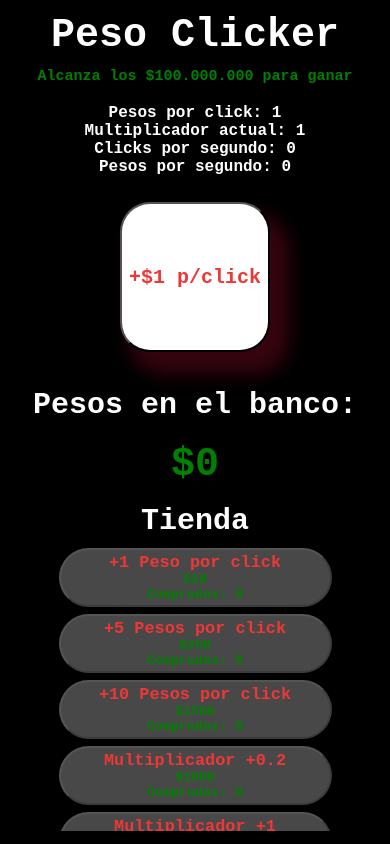
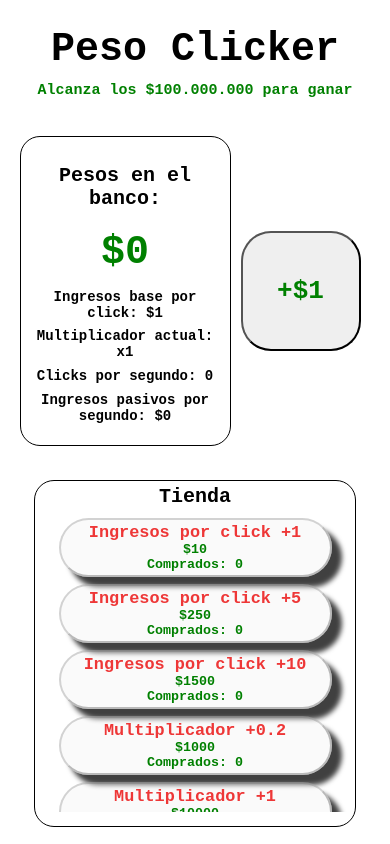
Before and after one commit to markmysler/PesoClicker, a plain HTML site: page index.html in a window 390 px wide. Drawn offline with Linux system fonts and the light colour scheme.

Commit message:
Mejoras de diseño y cambios varios

```diff
--- a/css/style.css
+++ b/css/style.css
@@ -8,9 +8,22 @@
 body {
     display: flex;
     flex-direction: column;
+    align-items: center;
     height: 100vh;
     justify-content: space-around;
-    background-color: black;
+}
+
+.dashboard {
+    display: flex;
+    align-items: center;
+    justify-content: space-evenly;
+    width: 80vw;
+}
+
+.caja-izquierda {
+    border: 1px solid black;
+    border-radius: 20px;
+    padding: 2%;
 }
 
 #banco {
@@ -31,17 +44,18 @@ body {
 h1 {
     padding: 10px;
     font-size: 40px;
-    color: white;
 }
-h2{
+
+h2 {
     font-size: 15px;
     padding-bottom: 1%;
     color: green;
     font-weight: bold;
 }
+
 h3 {
     font-size: 30px;
-    color: white;
+
 }
 
 #plus-click {
@@ -50,12 +64,8 @@ h3 {
     border-radius: 30px;
     margin: 10px;
     font-size: 20px;
-    -webkit-box-shadow: 14px 17px 18px 5px rgba(79, 6, 20, 0.68);
-    -moz-box-shadow: 14px 17px 18px 5px rgba(79, 6, 20, 0.68);
-    box-shadow: 14px 17px 18px 5px rgba(79, 6, 20, 0.68);
-    color: rgb(238, 55, 55);
+    color: green;
     font-weight: bold;
-    background-color:white
 }
 
 #objetos-tienda {
@@ -77,30 +87,70 @@ h3 {
     box-shadow: 10px 10px 5px 0px rgba(0, 0, 0, 0.75);
 
 }
-.objeto-tienda h4{
+
+.objeto-tienda h4 {
     color: rgb(238, 55, 55);
     font-size: 2vh;
 }
-.objeto-tienda p{
+
+.objeto-tienda p {
     color: green;
     font-weight: bold;
 }
+
 #tienda {
     height: 40vh;
+    width: 80vw;
     border-radius: 20px;
     display: flex;
     flex-direction: column;
     justify-content: space-evenly;
+    border: 1px solid black;
+    border-radius: 20px;
+    padding: 1%;
 }
 
-button:hover{
+button:hover {
     border: 1px solid yellow;
 }
 
-#suma-multiplicador{
-    color: white;
+#suma-multiplicador {
     border-radius: 20px;
     gap: 10px;
     padding: 10px 0px;
     font-weight: bold;
 }
+
+@media only screen and (max-width: 550px) {
+    h3 {
+        font-size: 20px;
+    }
+
+    #suma-multiplicador p {
+        font-size: 14px;
+        padding: 2%;
+    }
+
+    #plus-click {
+        min-height: 120px;
+        min-width: 120px;
+        font-size: 26px;
+    }
+    .dashboard {
+        width: 90vw;
+    }
+}
+@media only screen and (max-width: 370px) {
+    .objeto-tienda h4{
+        font-size: 15px;
+    }
+    #banco{
+        font-size: 30px;
+    }
+    #banco-clicks h3 {
+        padding: 10px 0px;
+    }
+    #banco-clicks{
+        min-height: 100px;
+    }
+}
--- a/index.html
+++ b/index.html
@@ -1,34 +1,45 @@
 <!DOCTYPE html>
 <html lang="en">
+
 <head>
     <meta charset="UTF-8">
     <meta http-equiv="X-UA-Compatible" content="IE=edge">
     <meta name="viewport" content="width=device-width, initial-scale=1.0">
-    <title>Document</title>
+    <title>Clicker</title>
     <link rel="stylesheet" href="css/style.css">
 </head>
+
 <body>
     <div class="titulo">
         <h1>Peso Clicker</h1>
         <h2>Alcanza los $100.000.000 para ganar</h2>
     </div>
-    <div id="suma-multiplicador">
-        <p id="suma-jugador">Pesos por click: <span id="numero-suma">1</span></p>
-        <p id="multiplicador-jugador">Multiplicador actual: <span id="numero-multiplicador">1</span></p>
-        <p id="CPS-jugador">Clicks por segundo: <span id="numero-CPS">0</span></p>
-        <p id="pesos-por-segundo">Pesos por segundo: <span id="numero-pesos-por-segundo">0</span></p>
+    <div class="dashboard">
+        <div class="caja-izquierda">
+            <div id="banco-clicks">
+                <h3>Pesos en el banco: </h3>
+                <span id="banco">$0</span>
+            </div>
+
+            <div id="suma-multiplicador">
+                <p id="suma-jugador">Ingresos base por click: <span id="numero-suma">$1</span></p>
+                <p id="multiplicador-jugador">Multiplicador actual: <span id="numero-multiplicador">x1</span></p>
+                <p id="CPS-jugador">Clicks por segundo: <span id="numero-CPS">0</span></p>
+                <p id="pesos-por-segundo">Ingresos pasivos por segundo: <span id="numero-pesos-por-segundo">$0</span></p>
+            </div>
+        </div>
+
+        <div id="boton-sumar-clicks">
+            <button id="plus-click">+$1</button>
+        </div>
     </div>
-    <div id="boton-sumar-clicks">
-        <button id="plus-click">+$1 p/click</button>
-    </div>
-    <div id="banco-clicks">
-        <h3>Pesos en el banco: </h3>
-        <span id="banco">$0</span>
-    </div>
+
+
     <div id="tienda">
         <h3>Tienda</h3>
         <div id="objetos-tienda"></div>
     </div>
     <script src="main.js"></script>
 </body>
+
 </html>
--- a/main.js
+++ b/main.js
@@ -26,9 +26,9 @@ class Objeto{
         this.comprados = comprados
     }
 }
-const masUnClick = new Objeto('+1 Peso por click','masUnClick', 10, '+', 1)
-const masCincoClicks = new Objeto('+5 Pesos por click', 'masCincoClicks', 250, '+', 5)
-const masDiezClicks = new Objeto('+10 Pesos por click', 'masDiezClicks', 1500, '+', 10)
+const masUnClick = new Objeto('Ingresos por click +1','masUnClick', 10, '+', 1)
+const masCincoClicks = new Objeto('Ingresos por click +5', 'masCincoClicks', 250, '+', 5)
+const masDiezClicks = new Objeto('Ingresos por click +10', 'masDiezClicks', 1500, '+', 10)
 const multiplicadorMas20 = new Objeto('Multiplicador +0.2','multiplicadorMas20', 1000, '*', 0.2)
 const multiplicadorMas100 = new Objeto('Multiplicador +1','multiplicadorMas100', 10000, '*', 1)
 const multiplicadorMas200 = new Objeto('Multiplicador +2','multiplicadorMas200', 300000, '*', 2)
@@ -73,15 +73,15 @@ function comprarObjetoTienda(obj){
     valorPlusClick = Math.round(suma * multiplicadorPorClick)
     obj.comprados++
     btnPlusClick.innerHTML = `
-    +$${valorPlusClick} p/click
+    +$${valorPlusClick}
     `
     banco = banco - obj.precio
     divBanco.innerHTML = `$${Math.round(banco)}`
     obj.precio += Math.round(obj.precio*obj.relacionPrecio+valorPlusClick*obj.relacionPrecio+clicksPorSegundo*10)
-    spanNumeroSuma.innerHTML = suma
-    spanNumeroMultiplicador.innerHTML = multiplicadorPorClick.toFixed(1)
+    spanNumeroSuma.innerHTML = `$${suma}`
+    spanNumeroMultiplicador.innerHTML = `x${multiplicadorPorClick.toFixed(1)}`
     spanNumeroCPS.innerHTML = clicksPorSegundo.toFixed(1)
-    spanNumeroPesosPorSegundo.innerHTML = Math.round(valorPlusClick*clicksPorSegundo)
+    spanNumeroPesosPorSegundo.innerHTML = `$${Math.round(valorPlusClick*clicksPorSegundo)}`
     if (clicksPorSegundo > 0){
         let intervalID = window.setInterval(CPS, 1000);
     }
@@ -97,7 +97,7 @@ function CPS(){
 }
 function revisarVictoria(){
     if (banco >= 100000000) {
-        alert('Ganaste')
+        alert('Ganaste!')
         window.location.href=window.location.href
     }else{
         return
@@ -113,7 +113,9 @@ function desactivarActivarTienda(){
 
     for (let i = 0; i < spanPrecio.length; i++) {
             if (banco >= spanPrecio[i].innerHTML) {
-                botonesObjetoTienda[i].disabled = false
+                botonesObjetoTienda[i].disabled = false;
+                botonesObjetoTienda[i].setAttribute("color", "green")
+
             } else {
                 botonesObjetoTienda[i].disabled = true
             }
```
